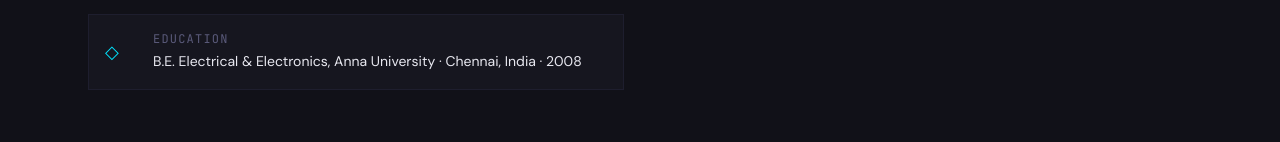
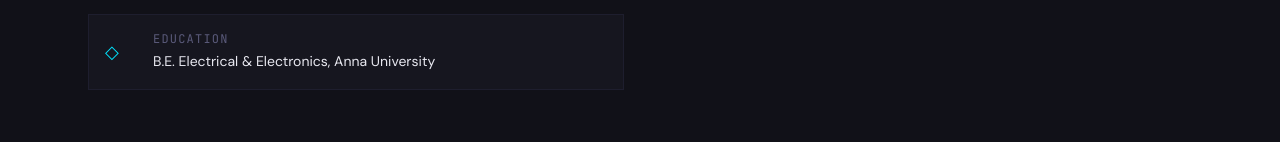
Before and after one commit to amudhan023/amudhan-portfolio, a React (Vite) app: page / in a window 1280 px wide. Shown: the part 6335-6477 px from the top of the page. Built offline with nearby package versions, Linux system fonts and the light colour scheme.

Commit message:
Trim education line to degree and university

```diff
--- a/src/data.js
+++ b/src/data.js
@@ -8,7 +8,7 @@
   linkedin: 'https://www.linkedin.com/in/amudhans',
   github: 'https://github.com/amudhan023',
   summary: `Senior engineer with 18+ years building distributed systems, and the last 2 years shipping production LLM and agentic systems on top of them. Architected Kafka/Flink platforms processing 1B+ events daily at sub-second latency, then built an AI-powered SRE Copilot (LangGraph) that triages incidents against that stream, gated by an automated evaluation harness on every release. Depth in agent reliability, retrieval quality, LLM cost and latency optimization, and end-to-end observability (LangSmith, OpenTelemetry) on multi-tenant Kubernetes in a regulated fintech environment.`,
-  education: 'B.E. Electrical & Electronics, Anna University · Chennai, India · 2008',
+  education: 'B.E. Electrical & Electronics, Anna University',
 }
 
 export const skills = [
```
